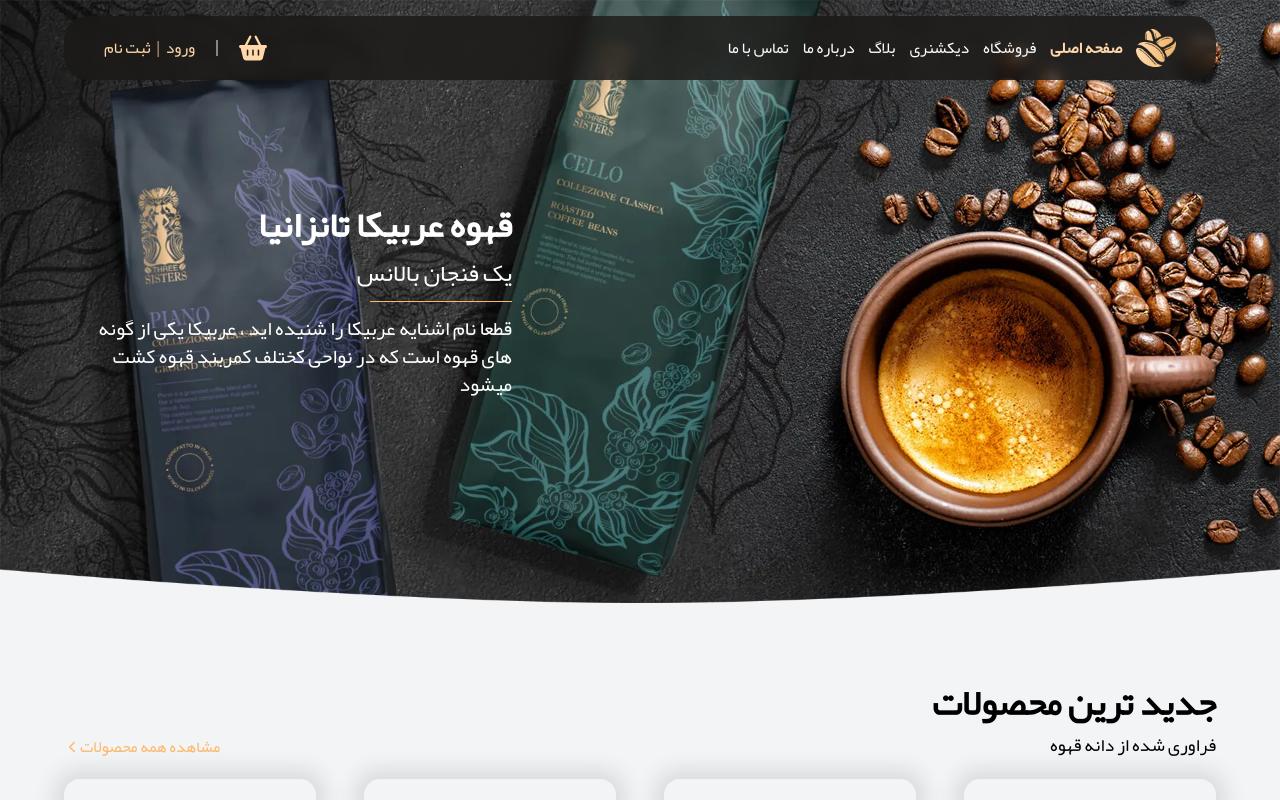
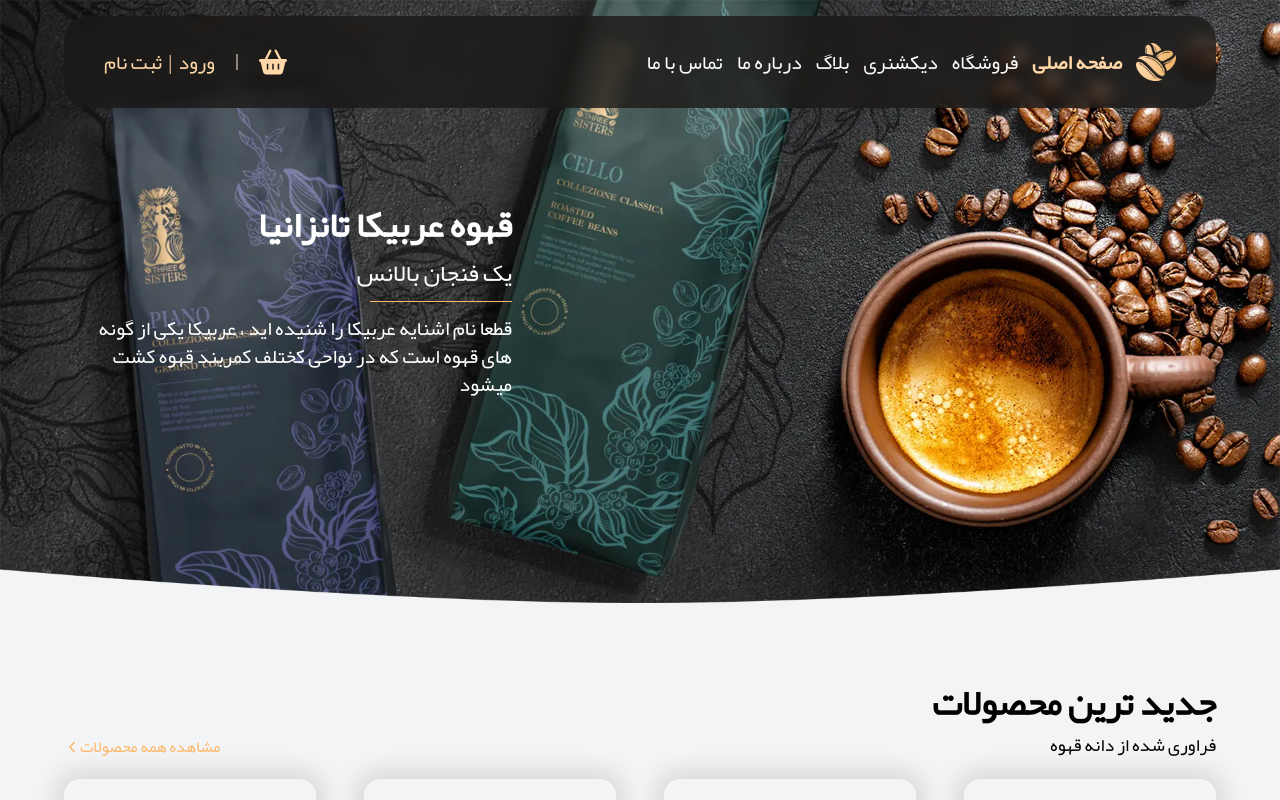
Before and after one commit to KavehKhorshidiii/CoffeeShop, a Next.js app: page / in a window 1280 px wide. Shown: the top 800 px of the page. Built offline with nearby package versions, Linux system fonts and the light colour scheme.

Commit message:
Solve the font size problem

```diff
--- a/src/components/header/header/header.js
+++ b/src/components/header/header/header.js
@@ -21,12 +21,12 @@ export default function Header() {
    return (
       //? Header component
 
-      <div className=" z-10 max-md:hidden max-lg:px-5 backdrop-blur-[6px] bg-stone-900/80 px-10 py-2.5 top-4 fixed flex left-0 right-0 w-[90%] mx-auto justify-between rounded-3xl">
+      <div className=" z-10 max-md:hidden max-lg:px-5 backdrop-blur-[6px] bg-stone-900/80 px-10 py-6 top-4 fixed flex left-0 right-0 w-[90%] mx-auto justify-between rounded-3xl">
 
          {/* left container | basket and login */}
          <div className="flex items-center max-md:gap-0 gap-1.5  text-orange-200">
             {/* login */}
-            <div className="flex gap-1.5 mr-2">
+            <div className="flex xl:text-xl gap-1.5 mr-2">
                <Link href="#">ثبت نام</Link>
                <span>|</span>
                <Link href="#">ورود</Link>
@@ -50,7 +50,7 @@ export default function Header() {
          </div>
 
          {/* right container | Menu */}
-         <div className=" flex max-lg:gap-3 gap-3.5 child:hover:text-orange-300  items-center">
+         <div className=" flex xl:text-xl max-lg:gap-3 gap-3.5 child:hover:text-orange-300  items-center">
 
             {/* header Menu */}
             <Link href="#">تماس با ما</Link>
@@ -78,7 +78,7 @@ export default function Header() {
                </div>
             </div>
 
-            <Link className="font-black text-orange-200" href="/">
+            <Link className="font-black  xl:text-xl text-orange-200" href="/">
                صفحه اصلی
             </Link>
 
```
